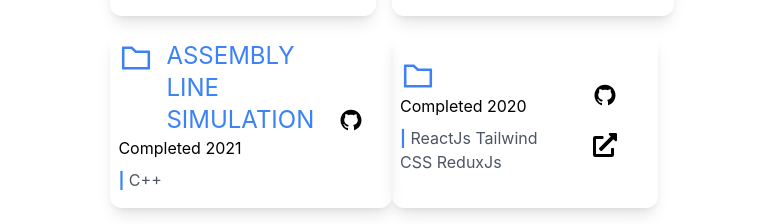
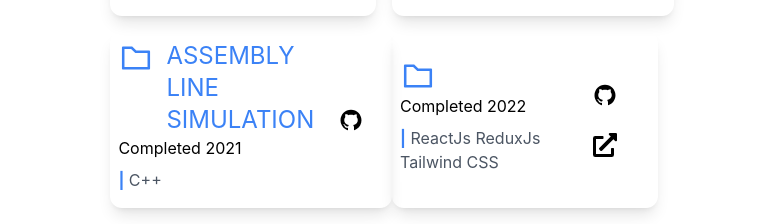
Before and after one commit to alecvaluev/portfolio, a React (Create React App) app: page / in a window 1280 px wide. Shown: the part 4449-4673 px from the top of the page, without its empty margins (256-1023 px from the left). Built offline with nearby package versions, Linux system fonts and the light colour scheme.

Commit message:
Update projects.js

```diff
--- a/src/data/projects.js
+++ b/src/data/projects.js
@@ -66,8 +66,8 @@ const projects = [
         prj_id: 9,
         github: 'https://github.com/alecvaluev/portfolio',
         website: 'https://aleksandrvaluev.vercel.app/',
-        tools: ['ReactJs', 'Tailwind CSS', 'ReduxJs'],
-        completed: 2020
+        tools: ['ReactJs', 'ReduxJs', 'Tailwind CSS'],
+        completed: 2022
     }
 ]
 export default projects;
```
